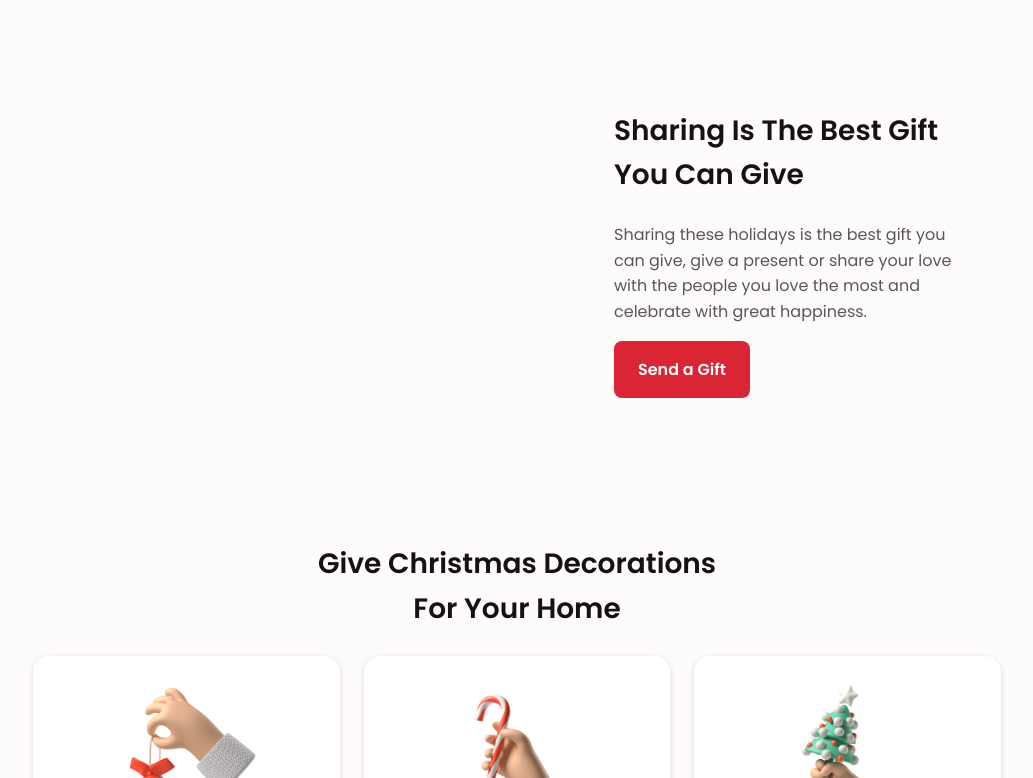
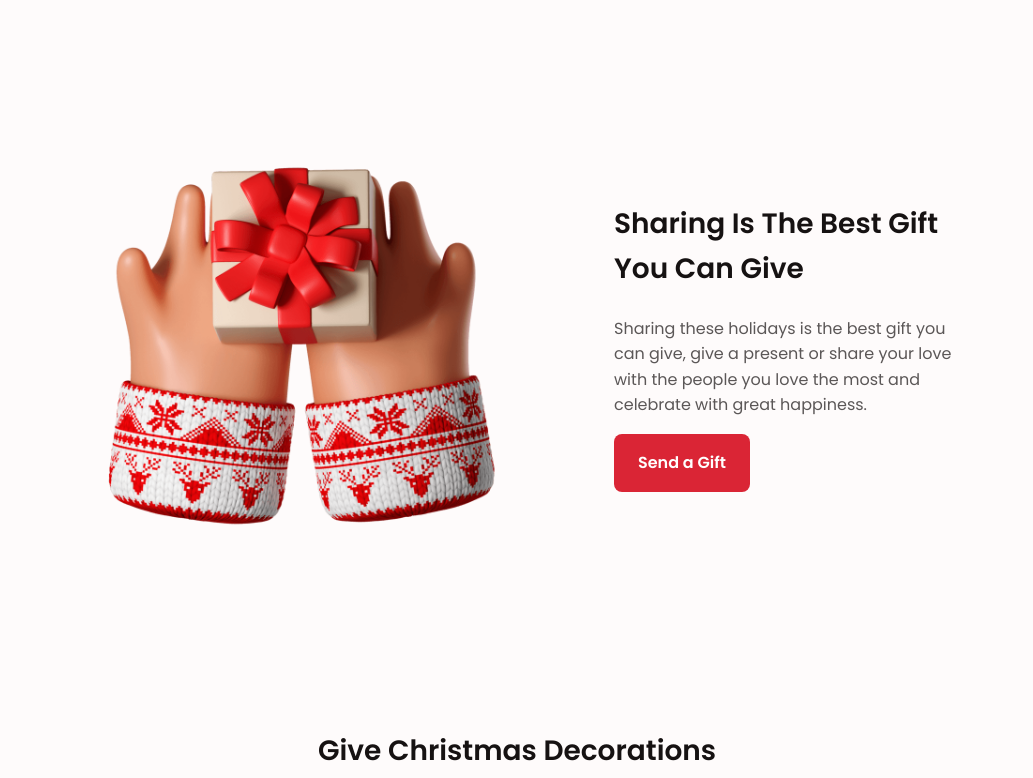
Before and after one commit to Harshgoyal-WebDev/Responsive-Landing-Page, a plain HTML site: page index.html in a window 1280 px wide. Shown: the part 592-1370 px from the top of the page, without its empty margins (123-1156 px from the left). Drawn offline with nearby package versions, Linux system fonts and the light colour scheme; files whose address does not match are found by name.

Commit message:
Update index.html

```diff
--- a/index.html
+++ b/index.html
@@ -66,7 +66,7 @@
                     </div>
 
                     <div class="share__img">
-                        <img src=".img/shared.png" alt="">
+                        <img src="img/shared.png" alt="">
                     </div>
                 </div>
             </section>
```
